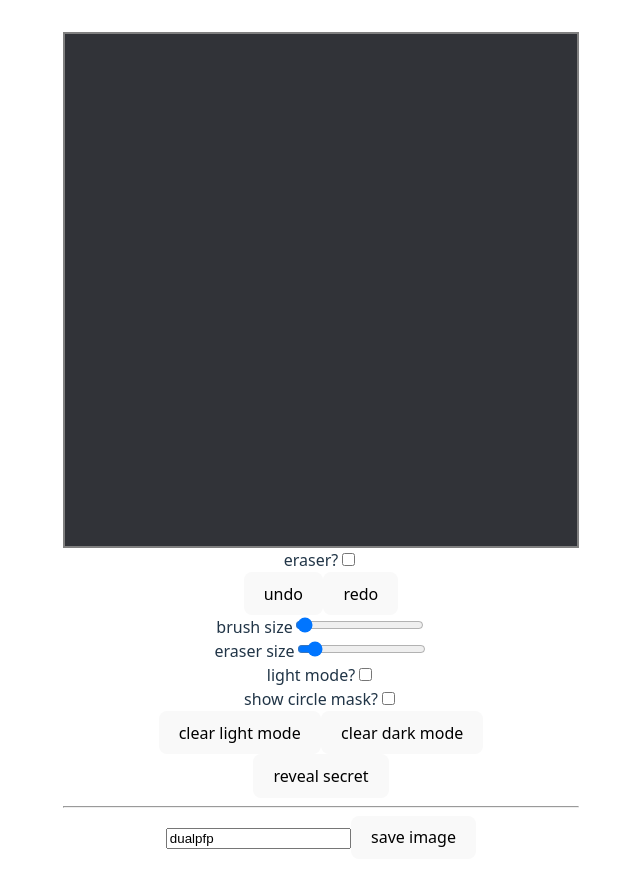
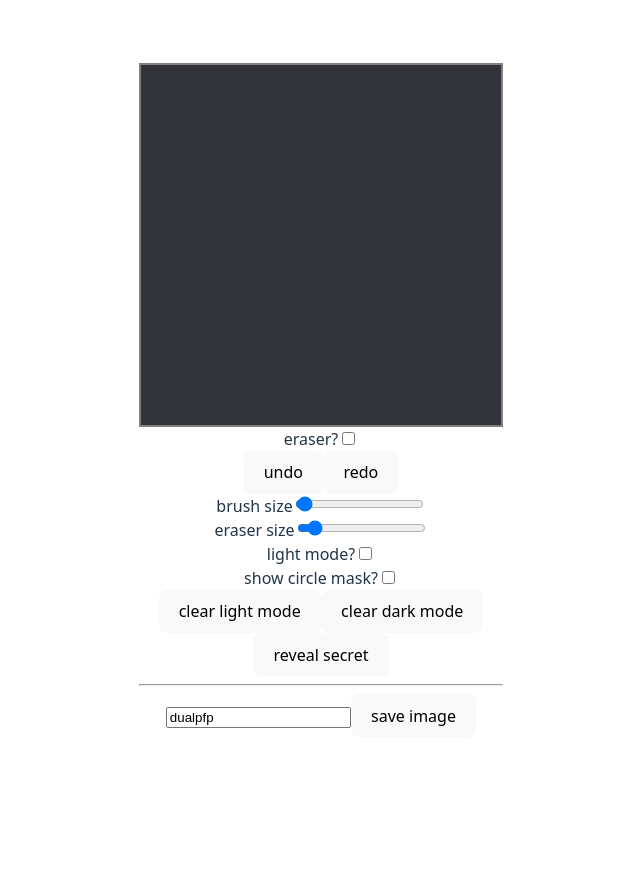
Before and after one commit to krispyre/dualpfp, a React (Vite) app: page / in a window 1280 px wide. Shown: the top 888 px of the page, without its empty margins (319-959 px from the left). After the commit the page ends 800 px from the top, so only its background shows below. Built offline with nearby package versions, Linux system fonts and the light colour scheme.

Commit message:
set app to fullscreen

```diff
--- a/src/App.css
+++ b/src/App.css
@@ -1,4 +1,5 @@
 #root {
+  max-height: 100vh;
   /* max-width: 1280px; */
   margin: 0 auto;
   padding: 2rem;
--- a/src/App.tsx
+++ b/src/App.tsx
@@ -7,7 +7,7 @@ import "./App.css";
 import CircleMask from "./components/circleMask";
 import type { DrawAction, Point } from "./components/drawAction";
 
-const LENGTH = 512;
+const LENGTH = 360;
 const COL_DARK = "#313338";
 const COL_LIGHT = "#FFFFFF";
 const COL_RED = "hsl(353, 60%, 48%)";
@@ -157,6 +157,7 @@ function App() {
         }}
       >
         <Layer
+          drawHistory={drawHistory}
           canvasRef={layerDark}
           isLight={false}
           length={LENGTH}
@@ -168,6 +169,7 @@ function App() {
           addDrawHist={addDrawHist}
         />
         <Layer
+          drawHistory={drawHistory}
           canvasRef={layerLight}
           isLight={true}
           length={LENGTH}
```
